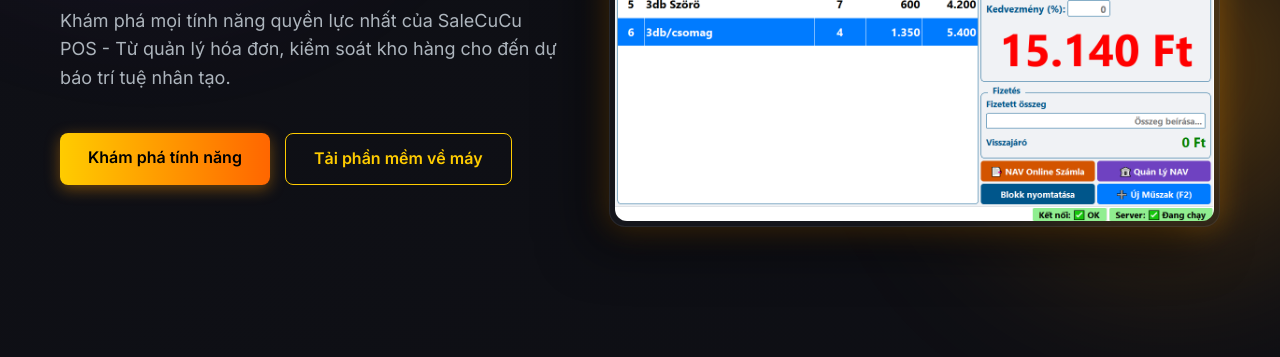
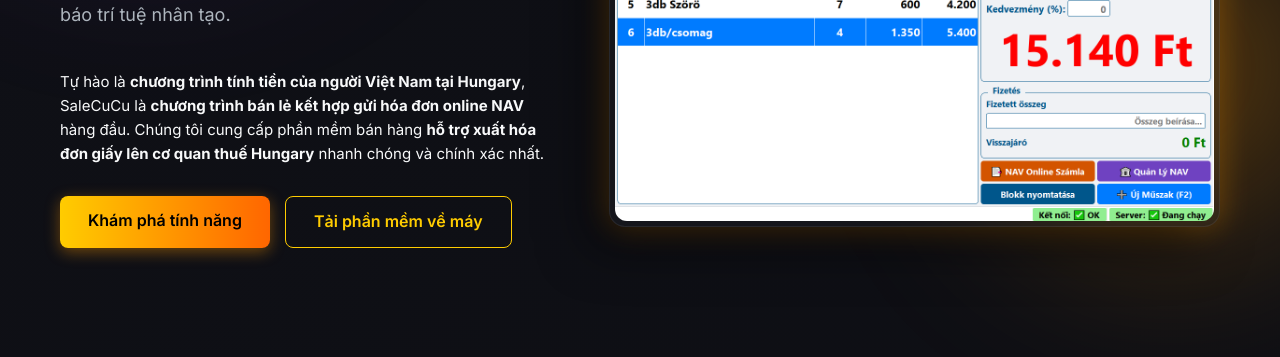
Before and after one commit to hackgame00/salecucu, a plain HTML site: page index.html in a window 1280 px wide. Shown: the part 443-800 px from the top of the page. Drawn offline with nearby package versions, Linux system fonts and the light colour scheme.

Commit message:
Add specific SEO keywords for Hungary retail

```diff
--- a/index.html
+++ b/index.html
@@ -5,7 +5,7 @@
     <meta name="viewport" content="width=device-width, initial-scale=1.0">
     <title>SaleCuCu POS - Phần mềm quản lý bán hàng siêu thị, cửa hàng toàn diện</title>
     <meta name="description" content="Tải ngay phần mềm quản lý bán hàng SaleCuCu POS. Giải pháp tính tiền, quản lý kho, xuất hóa đơn NAV điện tử, dự báo AI thông minh nhất dành cho cửa hàng bán lẻ.">
-    <meta name="keywords" content="phần mềm quản lý bán hàng, SaleCuCu POS, phần mềm tính tiền, quản lý kho, máy POS, phần mềm siêu thị, hóa đơn điện tử NAV, quản lý công nợ">
+    <meta name="keywords" content="chương trình bán lẻ người việt tại hungary, chuong trinh ban le ket hop gui hoa don online NAV, chuong trinh tinh tien cua nguoi viet nam tai hungary, phan mem ban hang ho tro xuat hoa don giay len co quan thue hungary, SaleCuCu POS, phần mềm tính tiền siêu thị">
     <meta property="og:title" content="SaleCuCu POS - Phần mềm quản lý bán hàng toàn diện">
     <meta property="og:description" content="Tải phần mềm quản lý bán hàng SaleCuCu POS. Giải pháp tính tiền, quản lý kho, hóa đơn NAV và báo cáo thông minh.">
     <meta property="og:type" content="website">
@@ -48,6 +48,7 @@
             <div class="hero-text reveal-left">
                 <h1>Hệ Sinh Thái Bán Hàng <br><span class="text-gradient">Toàn Diện</span></h1>
                 <p>Khám phá mọi tính năng quyền lực nhất của SaleCuCu POS - Từ quản lý hóa đơn, kiểm soát kho hàng cho đến dự báo trí tuệ nhân tạo.</p>
+                <p style="font-size: 15px; color: var(--text-muted); margin-bottom: 30px; line-height: 1.6;">Tự hào là <strong>chương trình tính tiền của người Việt Nam tại Hungary</strong>, SaleCuCu là <strong>chương trình bán lẻ kết hợp gửi hóa đơn online NAV</strong> hàng đầu. Chúng tôi cung cấp phần mềm bán hàng <strong>hỗ trợ xuất hóa đơn giấy lên cơ quan thuế Hungary</strong> nhanh chóng và chính xác nhất.</p>
                 <div class="hero-buttons">
                     <a href="#invoices" class="btn-primary">Khám phá tính năng</a>
                     <a href="https://github.com/hackgame00/salecucu-updates/releases/download/bancapnhat/SaleCuCu_POS.zip" class="btn-secondary">Tải phần mềm về máy</a>
```
